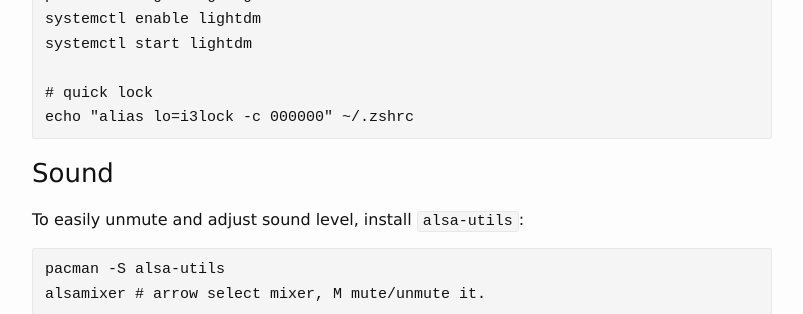
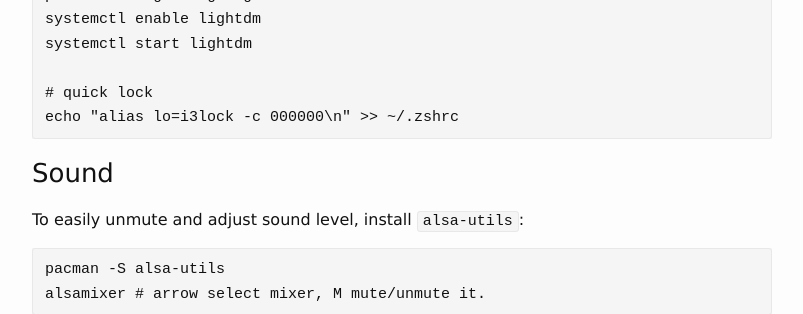
Before and after one commit to ahxxm/ahxxm.github.io, a Jekyll site: the page built from _posts/2016-04-19-arch-xps-9550.md, in a window 1280 px wide and 900 px high, scrolled down 5545 px. Shown: the part 469-783 px from the top of the window, without its empty margins (238-1041 px from the left). Built offline with Jekyll 4.4.1, drawn with Linux system fonts in a browser that asks for light colours; some of the changed text lies outside the part shown.

```diff
--- a/_posts/2016-04-19-arch-xps-9550.md
+++ b/_posts/2016-04-19-arch-xps-9550.md
@@ -251,7 +251,7 @@ There are many GUI applications using Alt as key combination for different opera
     systemctl start lightdm
 
     # quick lock
-    echo "alias lo=i3lock -c 000000" ~/.zshrc
+    echo "alias lo=i3lock -c 000000\n" >> ~/.zshrc
 
 
 ### Sound
```
